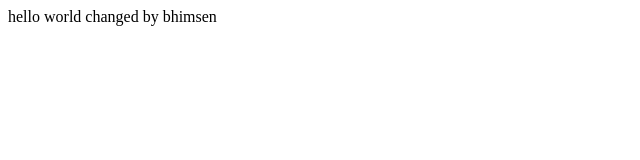
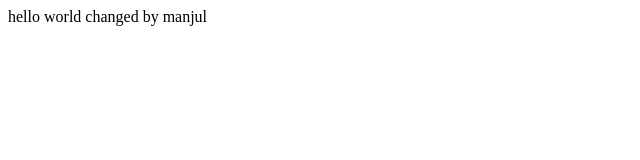
Before and after one commit to manjulsharma1992/TestRepo, a plain HTML site: page Index.html in a window 1280 px wide. Shown: the full height of the page, 0-640 px from the left. Drawn offline with Linux system fonts and the light colour scheme.

Commit message:
index change

```diff
--- a/Index.html
+++ b/Index.html
@@ -1 +1 @@
-<p>hello world  changed by bhimsen </p>
+<p>hello world  changed by manjul </p>
```
Also changed, not shown: 1 other file.
